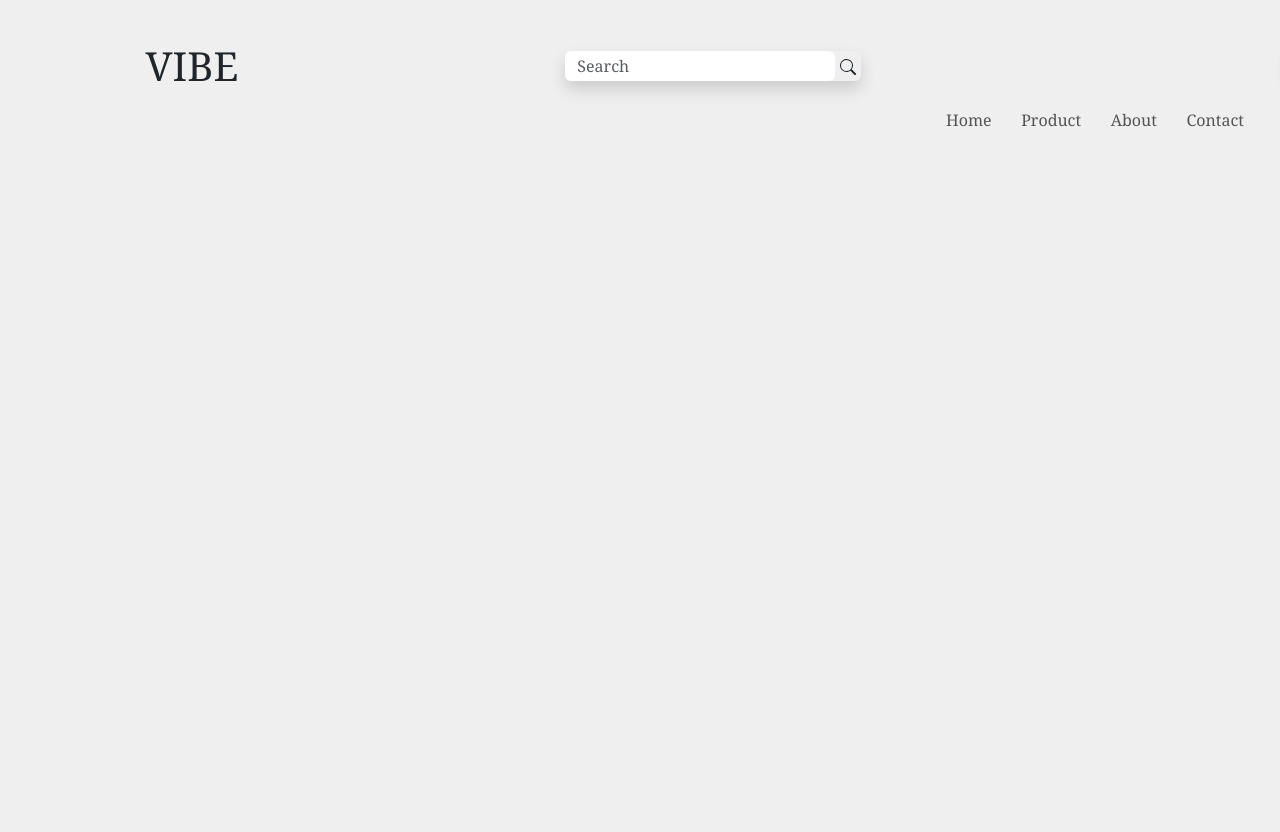
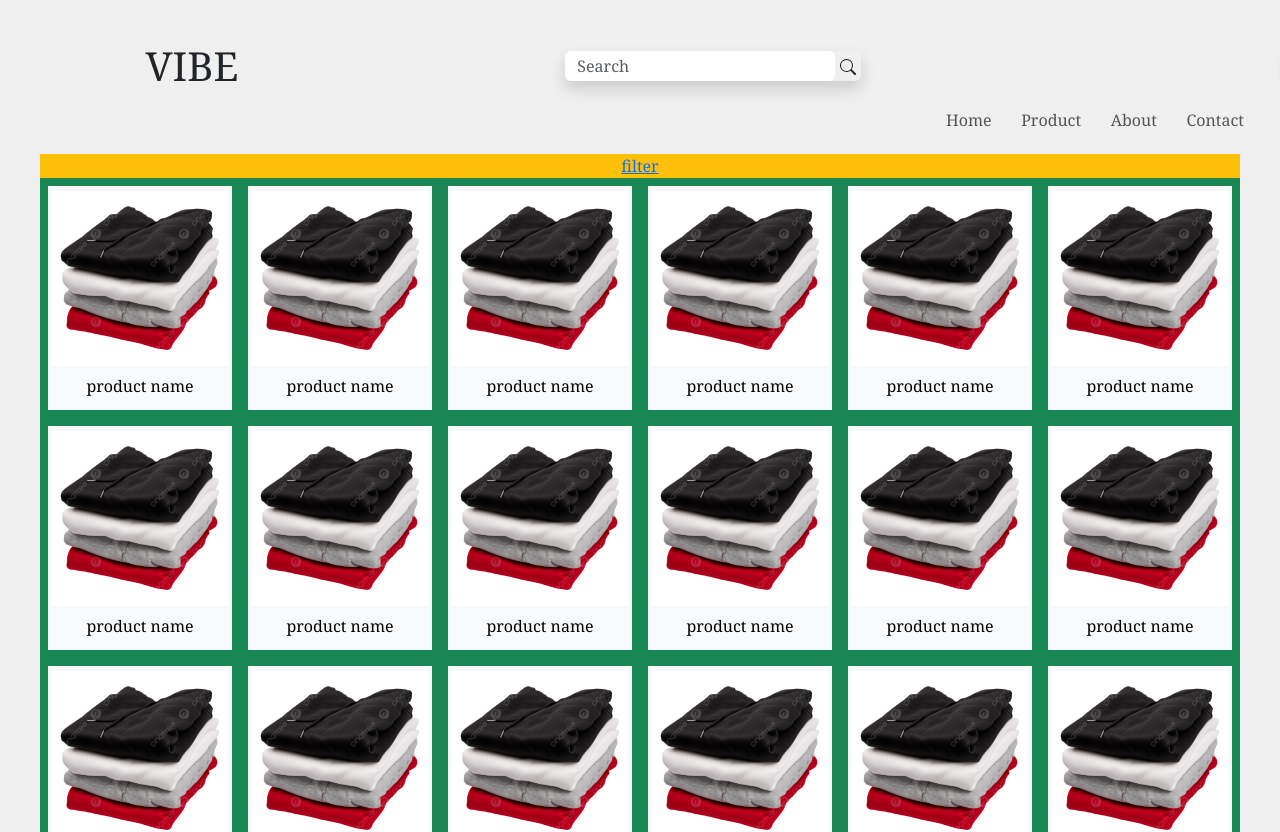
Before and after one commit to anoof36/E-commerce, a React (Vite) app in the folder frontend/: page /products in a window 1280 px wide. Shown: the top 832 px of the page. Built offline with nearby package versions, Linux system fonts and the light colour scheme.

Commit message:
product page

```diff
--- a/frontend/src/pages/productsPage/index.jsx
+++ b/frontend/src/pages/productsPage/index.jsx
@@ -1,12 +1,21 @@
 import React from "react";
+import styles from "./index.module.css";
+import Card from "../../components/common/Card";
 
 const ProductsPage = () => {
+  const images = ["../public/asset/product_images/cloth_image1.jpg"];
+
+  const products = Array.from({ length: 23 }, (_, index) => (
+    <Card key={index} image={images[0]} />
+  ));
+
   return (
     <>
-      <div style={{ width: "100vw", height: "100vh" }}>
-        {/* Use d-flex and align-items-end */}
-        <div className="d-flex w-100 h-100 align-items-end">
+      <div className="bg-info" style={{ width: "100vw" }}>
+        <div className="w-100 bg-warning">
+          <a href="#">filter</a>
         </div>
+        <div className={`bg-success ${styles.container}`}>{products}</div>
       </div>
     </>
   );
--- a/frontend/src/pages/productsPage/index.module.css
+++ b/frontend/src/pages/productsPage/index.module.css
@@ -0,0 +1,4 @@
+.container {
+    display: flex;
+    flex-wrap: wrap;
+}
```
Also changed, not shown: frontend/src/components/common/bestSelling/index.jsx (line endings or trailing spaces).
